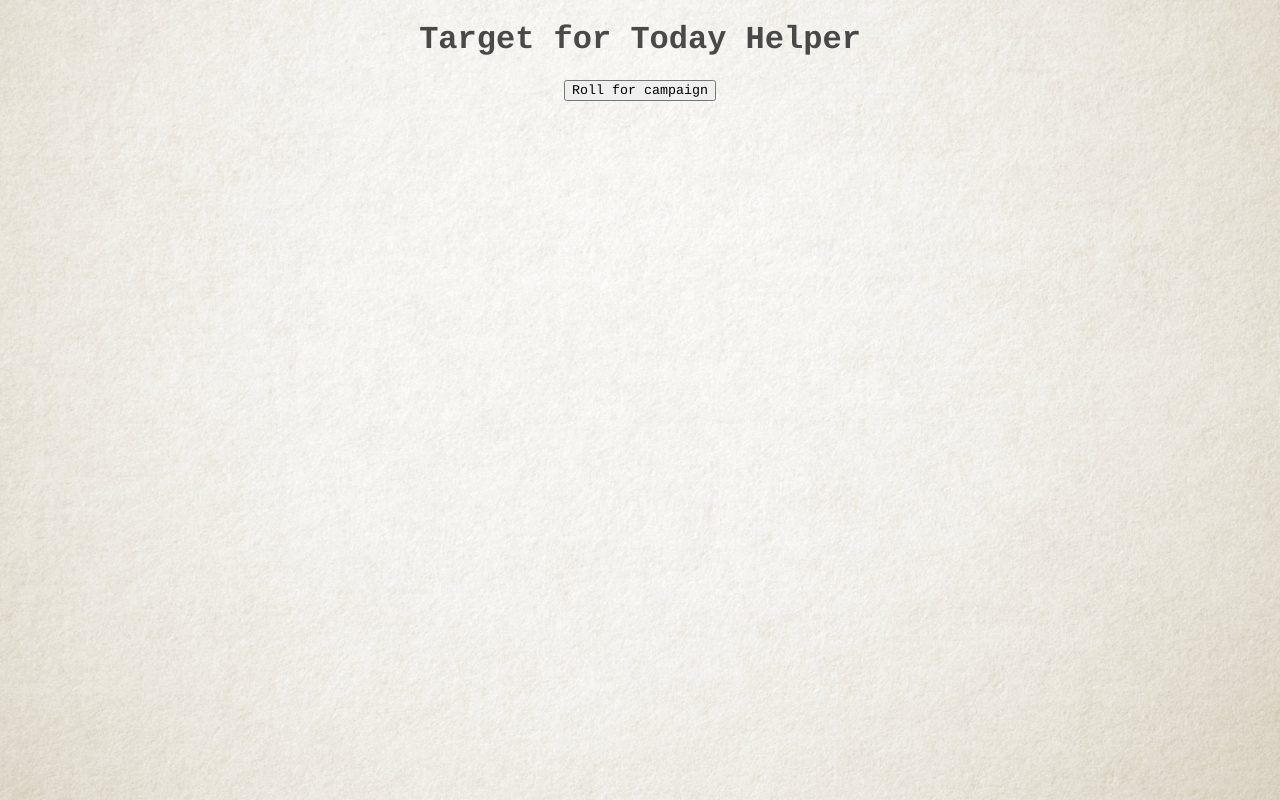
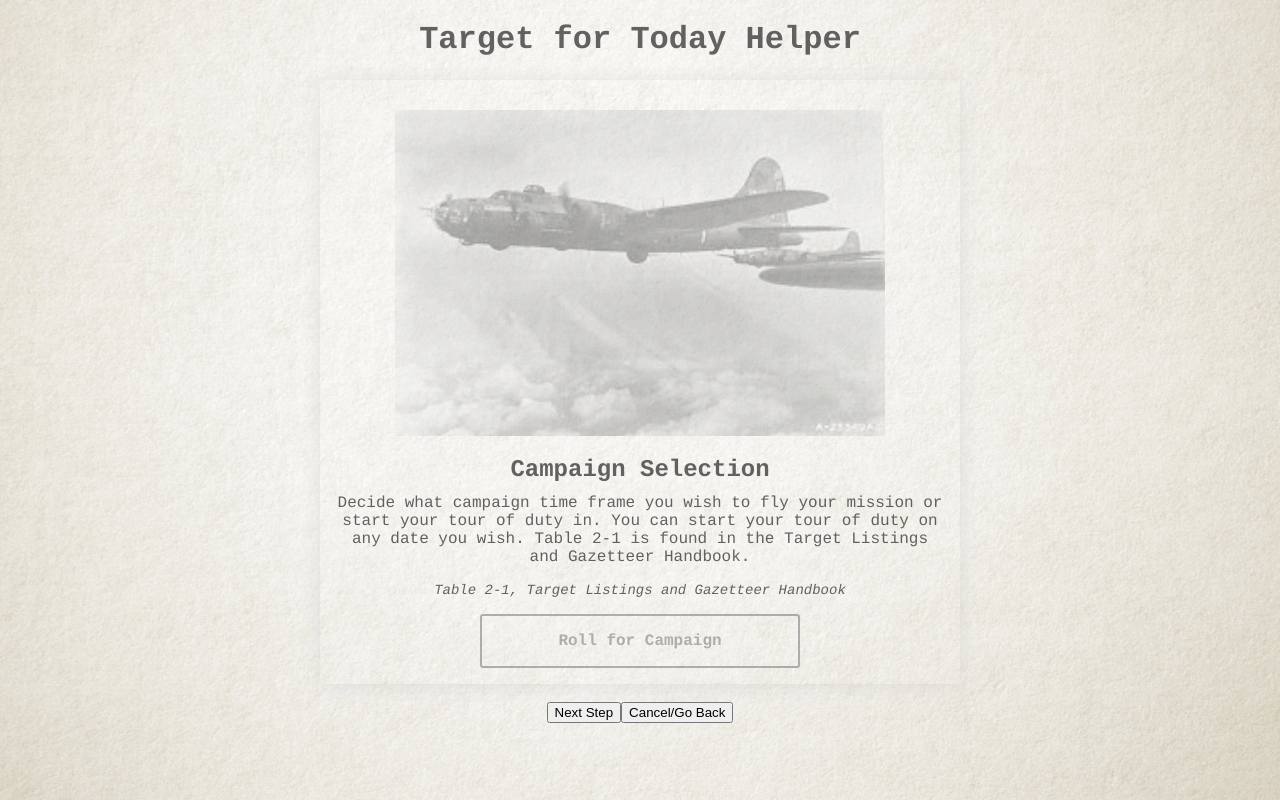
Before and after one commit to mwstarbuck/target-for-today-helper, a React (Create React App) app: page / in a window 1280 px wide. Both pictures are taken after a click on the button "Start Game". Built offline with nearby package versions, Linux system fonts and the light colour scheme.

Commit message:
Added Card and new GameSteps props for card action

```diff
--- a/src/Data/GameSteps.js
+++ b/src/Data/GameSteps.js
@@ -3,9 +3,12 @@ export const PRE_MISSION_STEPS = [
     id: 1,
     section: 'pre-mission',
     heading: 'Campaign Selection',
-    instruction: 'decide what campaign time frame you wish to fly your mission or start your tour of duty in. You can start your tour of duty on any date you wish. Table 2-1 is found in the Target Listings and Gazetteer Handbook.',
+    instruction: 'Decide what campaign time frame you wish to fly your mission or start your tour of duty in. You can start your tour of duty on any date you wish. Table 2-1 is found in the Target Listings and Gazetteer Handbook.',
     reference: 'Table 2-1, Target Listings and Gazetteer Handbook',
-    additionalInfo: []
+    additionalInfo: null,
+    hasAction: true,
+    action: 'roll',
+    actionText: 'Roll for Campaign'
   },
   {
     id: 2,
@@ -13,7 +16,8 @@ export const PRE_MISSION_STEPS = [
     heading: 'Campaign Selection',
     instruction: 'Lay out the game components. Decide which type of bomber you wish to fly and then select the appropriate Crew Placement Sheet and Mission Log Sheet for that bomber.',
     reference: 'Table 2-9 in the Game Tables Booklet',
-    additionalInfo: ['If you choose the B-24J and you must choose the "B-24J Nose Turret Type" on Table 2-9 in the Game Tables Booklet', 'If you choose the B-17G there are options for the radio room gun. (See the optional rules section for the B-17G)']
+    additionalInfo: ['If you choose the B-24J and you must choose the "B-24J Nose Turret Type" on Table 2-9 in the Game Tables Booklet', 'If you choose the B-17G there are options for the radio room gun. (See the optional rules section for the B-17G)'],
+    hasAction: false,
   },
   {
     id: 3,
@@ -21,15 +25,17 @@ export const PRE_MISSION_STEPS = [
     heading: 'Select Bombing target',
     instruction: 'Select bombing target depending on the campaign in tables 2-2 through 2-7M found in the Target Listings and Gazetteer Handbook.',
     reference: 'tables 2-2 through 2-7M found in the Target Listings and Gazetteer Handbook',
-    additionalInfo: []
+    additionalInfo: null,
+    hasAction: false,
   },
   {
     id: 4,
     section: 'pre-mission',
     heading: 'Determine Zones',
-    instruction: 'Find the number of zones in the alphabetized Air Force Flight Log Gazetteer - Tables 2-8A (8th Air Force) and 2- 8B (15th Air Force).',
-    reference: 'Tables 2-8A (8th Air Force) and 2- 8B (15th Air Force)',
-    additionalInfo: ['W = Water, A = Albania, Au = Austria, B = Belgium, Bu = Bulgaria, C = Corsica, Cz = Czechoslovakia, E=England, F = France; G = Germany, Gr = Greece, H = Hungary, I = Italy, L=Luxembourg, N=Netherlands, No=Norway, P=Poland, R = Rumania, S=Switzerland, U = Ukraine, Y = Yugoslavia.', 'The number to the left of the slash is the modification, if any, to the roll on Table 5-1 when determining the actual German Fighter Resistance in the zone.  Before noting the target city\'s information in the zone boxes on the Mission Log Sheet, check Table 2 - 8C for modifications to the information.']
+    instruction: 'Find the number of zones in the alphabetized Air Force Flight Log Gazetteer - Tables 2-8A (8th Air Force) and 2-8B (15th Air Force).',
+    reference: 'Tables 2-8A (8th Air Force) and 2-8B (15th Air Force)',
+    additionalInfo: ['W = Water, A = Albania, Au = Austria, B = Belgium, Bu = Bulgaria, C = Corsica, Cz = Czechoslovakia, E=England, F = France; G = Germany, Gr = Greece, H = Hungary, I = Italy, L=Luxembourg, N=Netherlands, No=Norway, P=Poland, R = Rumania, S=Switzerland, U = Ukraine, Y = Yugoslavia.', 'The number to the left of the slash is the modification, if any, to the roll on Table 5-1 when determining the actual German Fighter Resistance in the zone.  Before noting the target city\'s information in the zone boxes on the Mission Log Sheet, check Table 2 - 8C for modifications to the information.'],
+    hasAction: false,
   },
   {
     id: 5,
@@ -37,7 +43,8 @@ export const PRE_MISSION_STEPS = [
     heading: 'Determine Formation Position',
     instruction: 'Determine formation position for your bomber on Table 2-10A and Table 2-10B',
     reference: 'Table 2-10A and Table 2-10B',
-    additionalInfo: []
+    additionalInfo: null,
+    hasAction: false,
   },
   {
     id: 6,
@@ -45,7 +52,8 @@ export const PRE_MISSION_STEPS = [
     heading: 'Determine Fighter Escort',
     instruction: 'Determine mission’s fighter escort on Table 2-13',
     reference: 'Table 2-13',
-    additionalInfo: []
+    additionalInfo: null,
+    hasAction: false,
   },
   {
     id: 7,
@@ -53,7 +61,8 @@ export const PRE_MISSION_STEPS = [
     heading: 'Crew Placement Sheet and Battle Board',
     instruction: 'Create crew members and place them on the crew placement board.',
     reference: null,
-    additionalInfo: []
+    additionalInfo: null,
+    hasAction: false,
   },
   {
     id: 8,
@@ -61,7 +70,8 @@ export const PRE_MISSION_STEPS = [
     heading: 'Crew Placement Sheet and Battle Board',
     instruction: 'Place the fire extinguishers in their box next to the bomber on the Crew Placement Sheet. Place the appropriate turret gunnery markers nearby.',
     reference: null,
-    additionalInfo: []
+    additionalInfo: null,
+    hasAction: false,
   },
   {
     id: 9,
@@ -69,7 +79,8 @@ export const PRE_MISSION_STEPS = [
     heading: 'Crew Placement Sheet and Battle Board',
     instruction: 'Place the large bomber counter in the middle of the Battle Board combat area.',
     reference: null,
-    additionalInfo: []
+    additionalInfo: null,
+    hasAction: false,
   },
   {
     id: 10,
@@ -77,13 +88,15 @@ export const PRE_MISSION_STEPS = [
     heading: 'Crew Placement Sheet and Battle Board',
     instruction: 'Lastly, place the small bomber counter on the Strategic Movement Track in Zone 1 facing toward the Designated Target Zone number.',
     reference: null,
-    additionalInfo: []
+    additionalInfo: null,
+    hasAction: false,
   }, {
     id: 11,
     section: 'pre-mission',
     heading: 'Begin the Mission',
     instruction: 'You, as the pilot of your bomber have just left the briefing hut. You meet your crew, jump into a jeep and drive to the flight line where your crew chief has your bomber ready to go. You make the customary walk- around but you know you will find nothing wrong as your ground crew is top-notch. Boarding your bomber you go through the start-up check list. When the engines are purring smoothly and all the crew members check in on the intercom saying that everything is A-OK, you give the thumbs up to the Crew Chief who pulls the wheel chocks. You taxi out and join the other bombers on the taxiway waiting to takeoff. That comes quickly as bombers take off at 30 second intervals.',
     reference: null,
-    additionalInfo: []
+    additionalInfo: null,
+    hasAction: false,
   },
 ]
--- /dev/null
+++ b/src/Game/Card.js
@@ -0,0 +1,23 @@
+import React from 'react';
+import b17 from '../Images/b17.jpeg';
+
+const Card = (props) => {
+  return <div className='card'>
+    <div style={{ display: 'flex', flexDirection: 'column', justifyContent: 'center' }}>
+      <img src={b17} style={{ opacity: 0.6, paddingTop: 30, paddingLeft: 75, paddingRight: 75 }} />
+      <h2 style={{ marginBottom: -5 }}>{props.title}</h2>
+      <p style={{ paddingLeft: '1rem', paddingRight: '1rem' }} >{props.description}</p>
+      {props.additionalInfo &&
+        <div style={{ fontSize: 14, margin: '1rem', border: '1px solid grey' }}>
+          <h3>Additional Info:</h3>
+          <ul style={{ paddingLeft: '1.5rem', paddingRight: '1.5rem' }}>
+            {props.additionalInfo.map(ai => <li>{ai}</li>)}
+          </ul>
+        </div>}
+      <i style={{ fontSize: 14, marginBottom: props.hasAction ? 0 : 10 }}>{props.reference}</i>
+      {props.hasAction && <button onClick={props.action} className='card__button'>{props.actionText}</button>}
+    </div>
+  </div>
+}
+
+export default Card;
--- a/src/Game/GamePage.js
+++ b/src/Game/GamePage.js
@@ -1,11 +1,25 @@
 import React, { useState } from 'react';
 import { rollDice } from '../Utilities/Utilities';
 import { TABLE_2_1 } from '../Data/Tables';
+import PreMissionInfo from './PreMissionInfo';
+import { PRE_MISSION_STEPS } from '../Data/GameSteps';
 
 const GamePage = () => {
   const [showRoller, setShowRoller] = useState(false);
   const [campaign, setCampaign] = useState(null);
   const [step, setStep] = useState(0);
+
+  const nextStep = () => {
+    setStep(step + 1);
+  }
+  const lastStep = () => {
+    if (step > 0) {
+      if (step === 1) {
+        setCampaign(null);
+      }
+      setStep(step - 1);
+    }
+  }
 
   const handleRoll = () => {
     const result = rollDice(6);
@@ -13,17 +27,17 @@ const GamePage = () => {
     setCampaign(campaign);
   }
   console.log(step)
-  return <><h1 style={{ opacity: 0.7 }}>Target for Today Helper</h1>
+  return <><h1 style={{ opacity: 0.6 }}>Target for Today Helper</h1>
 
-    {!showRoller && <button style={{ fontFamily: 'Courier', opacity: 0.7 }} onClick={() => setShowRoller(!showRoller)}>Start Game</button>}
-    {showRoller && <button style={{ fontFamily: 'Courier' }} onClick={handleRoll}>Roll for campaign</button>}
-
-    {campaign && <span style={{ opacity: 0.7 }}> <h3>CAMPAIGN #: {campaign.campaign}</h3>
+    {step === 0 && <button style={{ fontFamily: 'Courier', opacity: 0.7 }} onClick={nextStep}>Start Game</button>}
+    {step > 0 && <PreMissionInfo step={step} action={handleRoll} />}
+    {step === 1 && campaign && <span style={{ opacity: 0.6 }}> <h3>CAMPAIGN #: {campaign.campaign}</h3>
       <h4>PERIOD: {campaign.timePeriod}</h4>
       <h4>AIRCRAFT: {campaign.aircraft}</h4>
-      <h5>BASING: <span style={{ textDecoration: 'underline' }}>{campaign.base}</span></h5>
-      <h5>MISSIONS: {campaign.missions}</h5>
-      <div style={{ display: 'flex', flexDirection: 'row', justifyContent: 'center' }}><button onClick={() => setStep(step + 1)}>Next Step</button><button onClick={() => setStep(step - 1)}>Cancel/Go Back</button></div></span>}
+      <h5>BASING: <span>{campaign.base}</span></h5>
+      <h5>MISSIONS: {campaign.missions}</h5> </span>}
+    <br />
+    {step > 0 && <div style={{ display: 'flex', flexDirection: 'row', justifyContent: 'center' }}><button onClick={nextStep}>Next Step</button><button onClick={lastStep}>Cancel/Go Back</button></div>}
   </>
 }
 
--- /dev/null
+++ b/src/Game/PreMissionInfo.js
@@ -0,0 +1,29 @@
+import React from 'react';
+import { PRE_MISSION_STEPS } from '../Data/GameSteps';
+import Card from './Card';
+
+const PreMissionInfo = (props) => {
+  const { step, action } = props;
+  const [gameStep, setGameStep] = React.useState(null)
+
+  React.useEffect(() => {
+    if (step > 0) {
+      const nextStep = PRE_MISSION_STEPS.find(s => s.id === step)
+      console.log(nextStep);
+      setGameStep(nextStep);
+    }
+  }, [step])
+  return <>
+    <span style={{ display: 'flex', justifyContent: 'center' }}>
+      <Card title={gameStep?.heading}
+        description={gameStep?.instruction}
+        reference={gameStep?.reference}
+        additionalInfo={gameStep?.additionalInfo}
+        hasAction={gameStep?.hasAction}
+        action={action}
+        actionText={gameStep?.actionText} />
+    </span>
+  </>
+}
+
+export default PreMissionInfo;
--- a/src/index.css
+++ b/src/index.css
@@ -19,3 +19,49 @@ html {
   -o-background-size: cover;
   background-size: cover;
 }
+
+.card {
+  overflow: hidden;
+  box-shadow: 0 2px 20px lightgray;
+  border-radius: 0.2rem;
+  display: flex;
+  flex-direction: column;
+  justify-content: space-between;
+  cursor: pointer;
+  transition: transform 200ms ease-in;
+  width: 50%;
+  opacity: 0.6;
+}
+
+.card__image {
+  height: 12rem;
+  width: 100%;
+  object-fit: cover;
+}
+
+.card__title {
+  padding: 1rem;
+}
+
+.card__text {
+  padding: 0 1rem;
+}
+
+.card__button {
+  padding: 1rem;
+  font-family: inherit;
+  font-weight: bold;
+  font-size: 1rem;
+  margin: 1rem 10rem;
+  border: 2px solid gray;
+  background-color: transparent;
+  color: gray;
+  cursor: pointer;
+  border-radius: 0.2rem;
+  transition: background 200ms ease-in, color 200ms ease-in;
+}
+
+.card__button:hover {
+  background-color: gray;
+  color: white;
+}
```
Also changed, not shown: src/Images/b17.jpeg (added).
